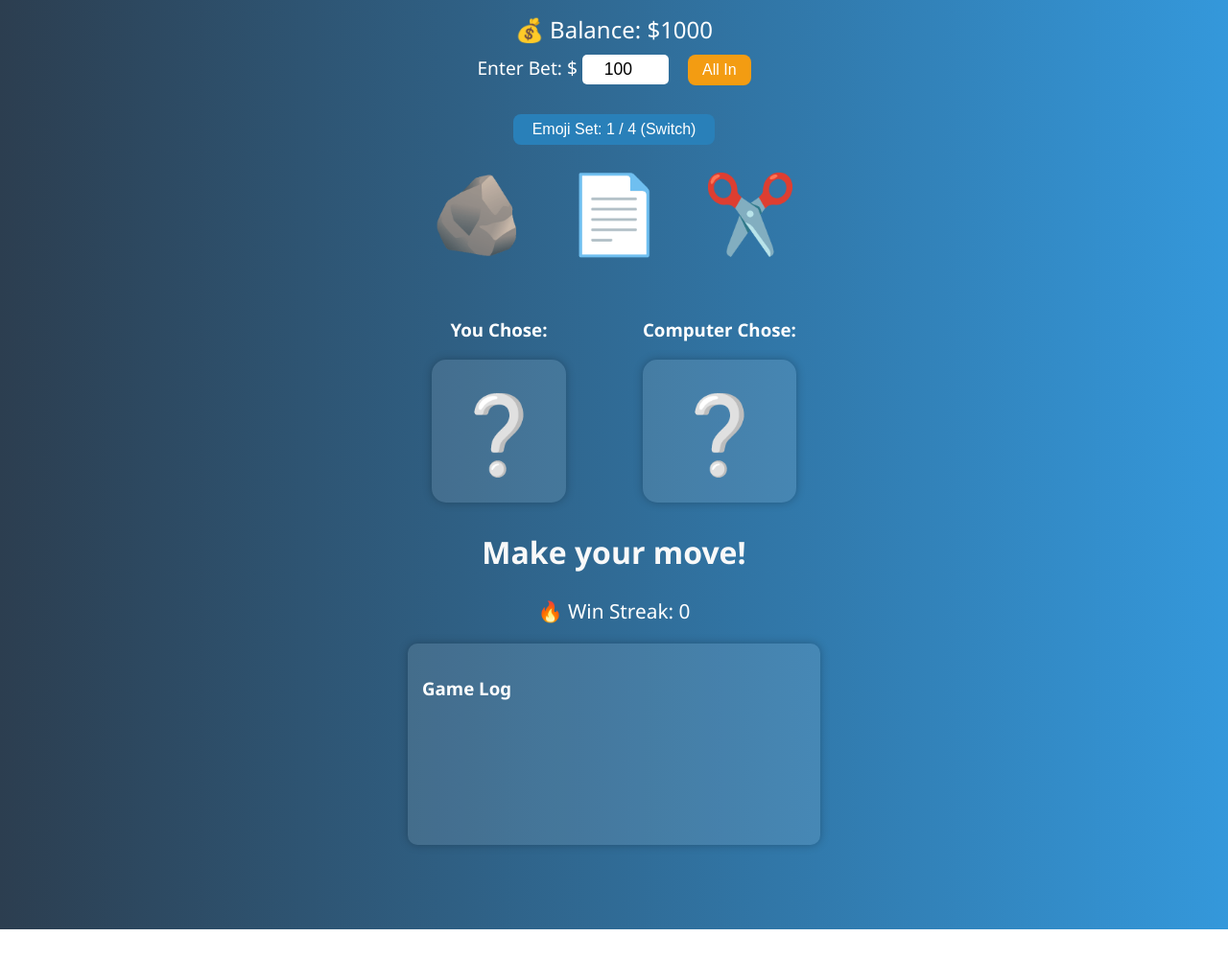
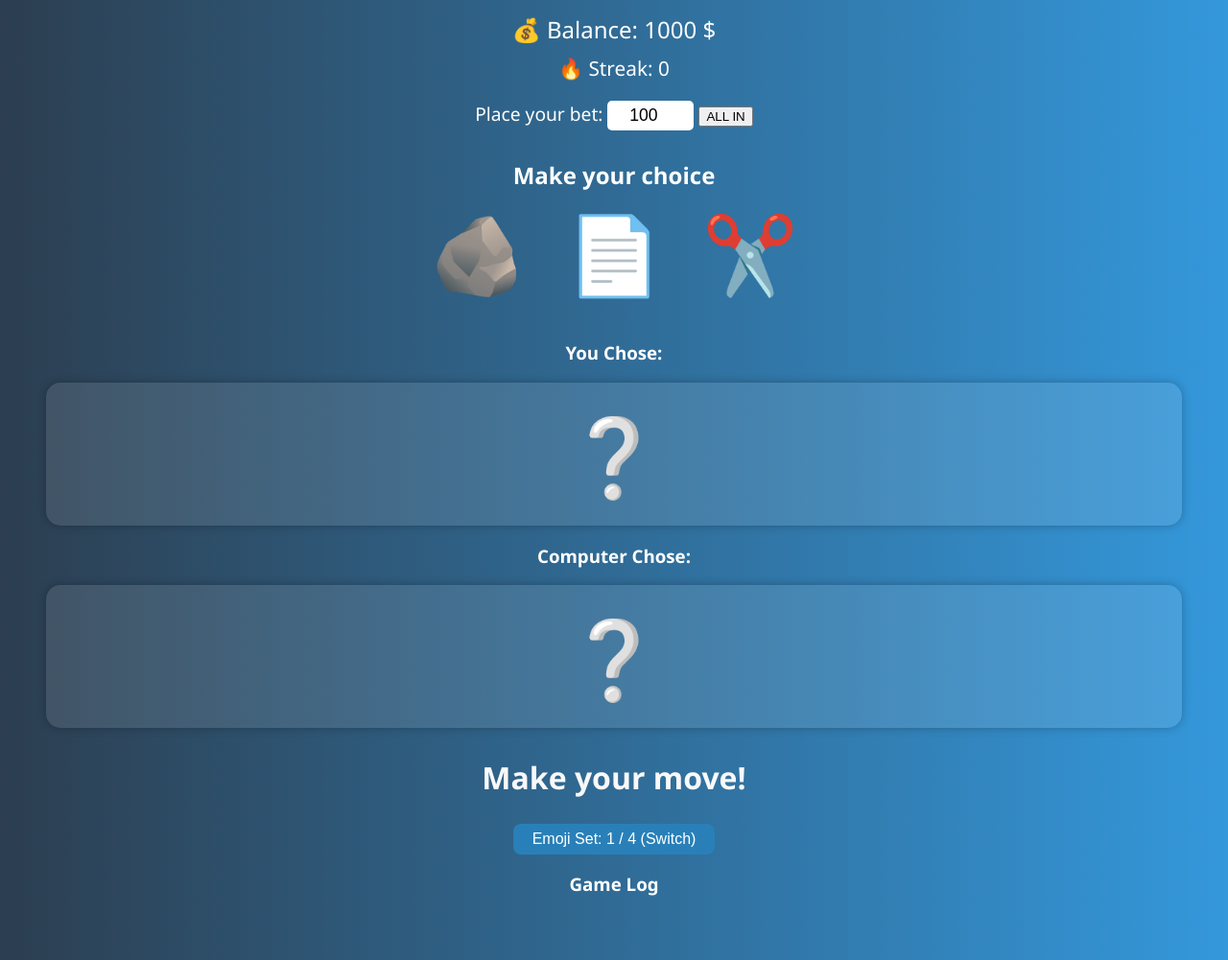
Before and after one commit to JA2028/RocPapSci, a plain HTML site: page index.html in a window 1280 px wide. Shown: the part 161-1162 px from the top of the page at 96% size. Before the commit the page ends 1130 px from the top, so only its background shows below. Drawn offline with Linux system fonts and the light colour scheme.

Commit message:
Update index.html

```diff
--- a/index.html
+++ b/index.html
@@ -2,35 +2,42 @@
 <html lang="en">
 <head>
   <meta charset="UTF-8" />
-  <title>Rock Paper Scissors</title>
+  <title>Rock Paper Scissors - Casino Edition</title>
   <meta name="viewport" content="width=device-width, initial-scale=1.0"/>
-  <link rel="stylesheet" href="style.css">
+  <link rel="stylesheet" href="style.css" />
 </head>
 <body>
-  <h1>Rock Paper Scissors</h1>
+  <div class="game-container">
+    <header>
+      <h1>Rock Paper Scissors 🎲</h1>
+    </header>
 
+    <section class="balance-section">
       <div class="balance-info">
-    💰 Balance: $<span id="balance">1000</span>
+        💰 Balance: <span id="balance">1000</span> $
       </div>
+      <div class="streak-info">
+        🔥 Streak: <span id="streak">0</span>
+      </div>
+    </section>
 
-  <div class="bet-section">
-    <label for="bet">Enter Bet: $</label>
-    <input type="number" id="bet" value="100" min="1" step="10">
-    <button onclick="allIn()" class="all-in-button">All In</button>
-  </div>
+    <section class="bet-section">
+      <label for="bet">Place your bet:</label>
+      <input type="number" id="bet" value="100" min="1" step="10" />
+      <button id="all-in-btn" onclick="allIn()">ALL IN</button>
+    </section>
 
-  <div class="emoji-toggle-container">
-    <button id="emoji-toggle-btn" onclick="toggleEmojiSet()">Switch Emoji Set</button>
-  </div>
-
+    <section class="choice-section">
+      <h2>Make your choice</h2>
       <div class="choice-buttons">
         <button onclick="play('rock')" class="icon-button">🪨</button>
         <button onclick="play('paper')" class="icon-button">📄</button>
         <button onclick="play('scissors')" class="icon-button">✂️</button>
       </div>
+    </section>
 
-  <div class="results">
-    <div class="choices">
+    <section class="result-section">
+      <div class="choices-display">
         <div>
           <h3>You Chose:</h3>
           <div id="player-icon" class="icon-display">❔</div>
@@ -41,18 +48,20 @@
         </div>
       </div>
       <h2 id="result">Make your move!</h2>
-  </div>
+    </section>
 
-  <div class="streak-info">
-    🔥 Win Streak: <span id="streak">0</span>
-  </div>
+    <section class="emoji-toggle-section">
+      <button id="emoji-toggle-btn" onclick="toggleEmojiSet()">
+        Emoji Set: 1 / 4 (Switch)
+      </button>
+    </section>
 
-  <div id="game-log-container">
+    <section class="log-section">
       <h3>Game Log</h3>
-    <div id="game-log" class="game-log"></div>
-  </div>
+      <div id="game-log"></div>
+    </section>
 
-  <!-- GAME OVER SCREEN -->
+    <!-- Game Over Screen -->
     <div id="game-over-screen" class="hidden">
       <div class="game-over-content">
         <h2>💸 You're Broke!</h2>
@@ -60,6 +69,7 @@
         <button onclick="restartGame()" class="restart-button">Restart Game</button>
       </div>
     </div>
+  </div>
 
   <script src="script.js"></script>
 </body>
```
Lines whose indentation alone changed are shown as unchanged.
